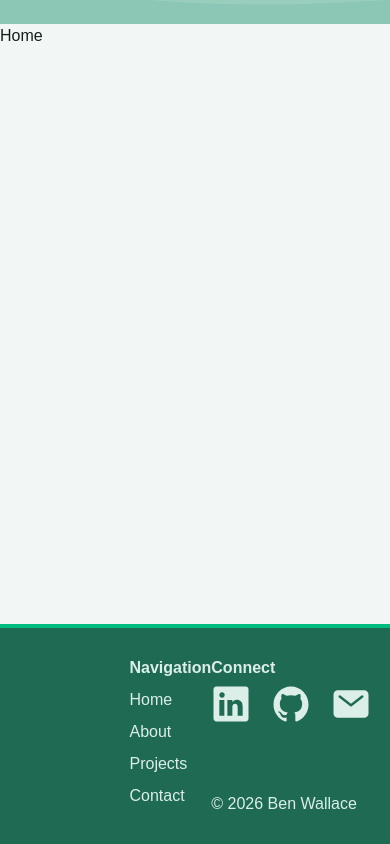
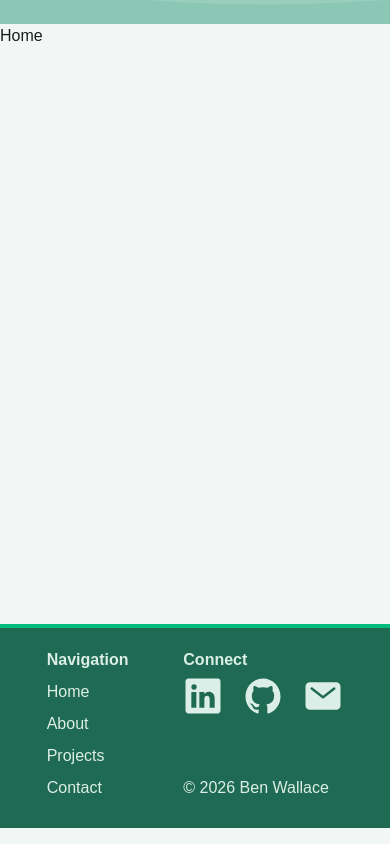
Before and after one commit to Wallace-Ben/Portfolio-Website, a Next.js app: page / in a window 390 px wide. Shown: the part 502-1346 px from the top of the page. Built offline with nearby package versions, Linux system fonts and the light colour scheme.

Commit message:
Mobile footer styling

```diff
--- a/components/Footer.tsx
+++ b/components/Footer.tsx
@@ -5,7 +5,7 @@ export default function Footer(): React.JSX.Element {
   return (
     <footer className="bg-emerald-deep border-t-4 border-emerald-500">
       <div className="mx-auto max-w-7xl px-2 sm:px-6 lg:px-8">
-        <div className="flex flex-row justify-between relative p-7 mx-[25%]">
+        <div className="flex flex-row justify-between relative md:p-7 p-5 md:mx-[25%] mx-[5%]">
           <div>
             <h3 className="font-semibold text-mint-light pb-2">Navigation</h3>
             <ul>
@@ -54,7 +54,7 @@ export default function Footer(): React.JSX.Element {
                 </Link>
               </div>
             </div>
-            <p className="text-mint-light">© 2026 Ben Wallace</p>
+            <p className="text-mint-light mb-2">© 2026 Ben Wallace</p>
           </div>
         </div>
       </div>
```
